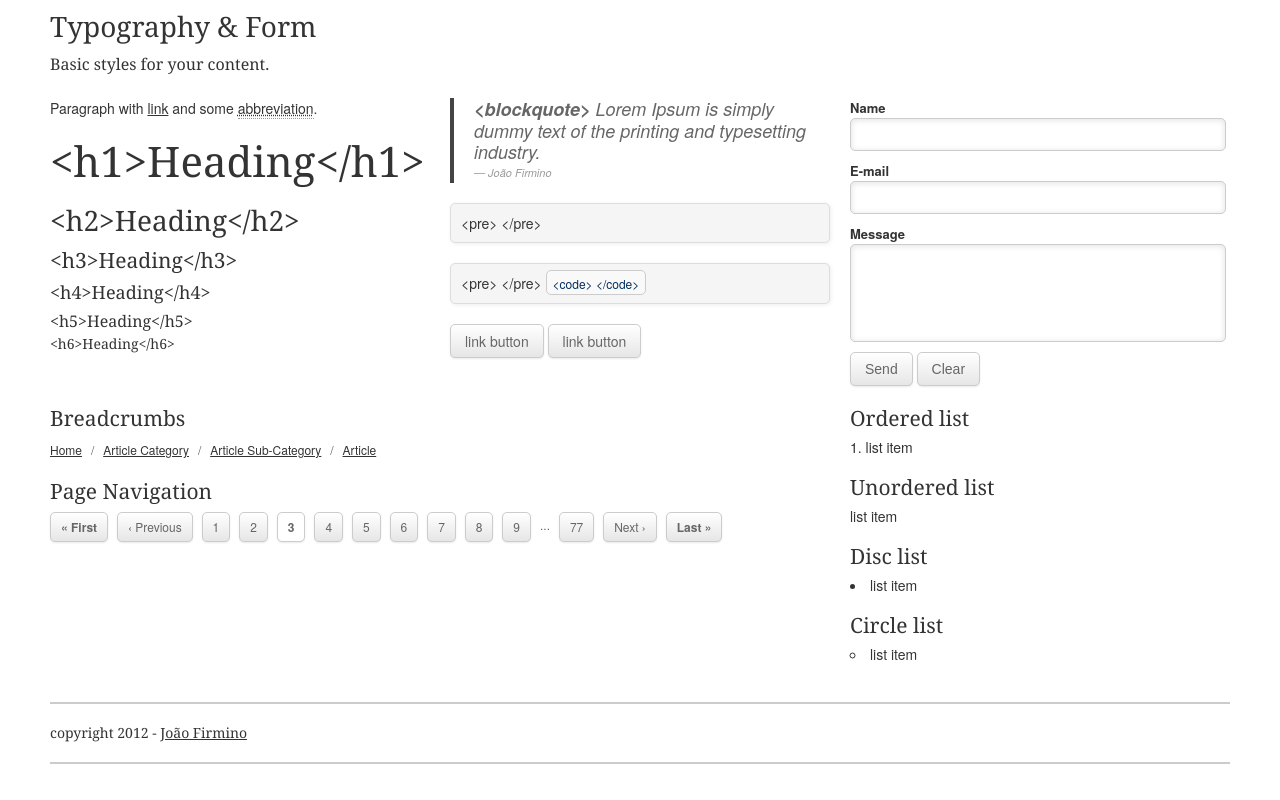
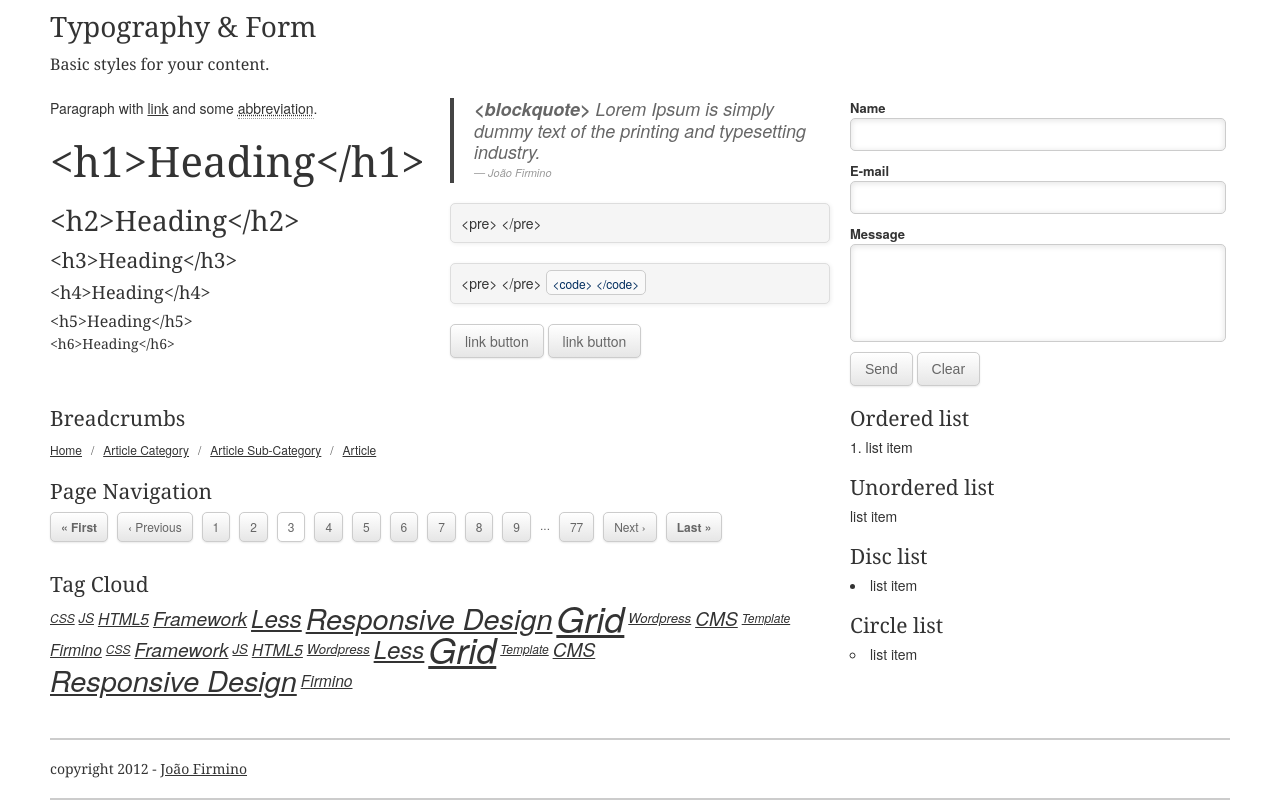
Before and after one commit to firminoweb/csshorus, a plain HTML site: page index.html in a window 1280 px wide. Shown: the part 1260-2060 px from the top of the page. Before the commit the page ends 2024 px from the top, so only its background shows below. Drawn offline with Linux system fonts and the light colour scheme.

Commit message:
tagcloud issues

```diff
--- a/_css/horus.css
+++ b/_css/horus.css
@@ -2,7 +2,7 @@
 * CSS Horus V0.7.8 Alpha
 * Copyright 2012, João Firmino
 * http://csshor.us
-* 12/09/2012
+* 13/09/2012
 ---------------------------------------------------*/
 
 /*---------------------------------------------------
@@ -105,8 +105,9 @@ ul.circle { list-style-type:circle }
 ol { list-style:decimal inside }
 li { line-height:16px; margin-bottom:10px }
 
-.breadcrumbs li, .pagination li { font-size:12px; color:#666; display:inline; margin-right:5px }
-.pagination li { display:inline-block }
+.breadcrumbs li, .pagination li, .tagcloud li { font-size:12px; color:#666; display:inline; margin-right:5px }
+.tagcloud li { margin-right:0 }
+.pagination li, .tagcloud li { display:inline-block }
 
 a, a:visited { color:#333; text-decoration:underline; outline:0 }
 a:hover, a:focus { color:#111; text-decoration:none }
@@ -124,7 +125,19 @@ color:#333; background:#f5f5f5; background:#f5f5f5 -webkit-gradient(linear, 0 0,
 
 .pagination a { font-size:12px; padding:4px 10px }
 .pagination a.b { font-weight:bold }
-.pagination a:hover, .pagination a.active { font-weight:bold; background:#fff }
+.pagination a:hover, .pagination a.active { background:#fff }
+
+.tagcloud a { font-style:italic; vertical-align:middle; color:#333 }
+
+.tagcloud a.f14 { font-size:110% }
+.tagcloud a.f16 { font-size:130% }
+.tagcloud a.f18 { font-size:160% }
+.tagcloud a.f21 { font-size:200% }
+.tagcloud a.f24 { font-size:240% }
+.tagcloud a.f28 { font-size:300% }
+
+.tagcloud a:hover { color:#666 }
+
 
 input[type="text"], input[type="password"], input[type="email"], textarea, select {
 font-size:13px; width:92%; border:1px solid #ccc; padding:8px 12px; background:#fff; margin:0; outline:none;-moz-border-radius:5px; -webkit-border-radius:5px; border-radius:5px; display:block; margin-bottom:10px; -webkit-box-shadow: inset 0 1px 6px rgba(0, 0, 0, 0.12); -moz-box-shadow: inset 0 1px 6px rgba(0, 0, 0, 0.12); box-shadow:inset 0 1px 6px rgba(0, 0, 0, 0.12) }
--- a/_css/style.css
+++ b/_css/style.css
@@ -2,7 +2,7 @@
 * CSS Horus V0.7.8 Alpha
 * Copyright 2012, João Firmino
 * http://csshor.us
-* 12/09/2012
+* 13/09/2012
 ---------------------------------------------------*/
 
 /*---------------------------------------------------
--- a/index.html
+++ b/index.html
@@ -341,6 +341,33 @@
                     <li><a href="#" title="" class="b">Last &raquo;</a></li>
                  </ul>
 
+                 <h3>Tag Cloud</h3>
+
+                 <ul class="tagcloud">
+                    <li><a href="#" title="">CSS</a></li>
+                    <li><a href="#" title="" class="f14">JS</a></li>
+                    <li><a href="#" title="" class="f16">HTML5</a></li>
+                    <li><a href="#" title="" class="f18">Framework</a></li>
+                    <li><a href="#" title="" class="f21">Less</a></li>
+                    <li><a href="#" title="" class="f24">Responsive Design</a></li>
+                    <li><a href="#" title="" class="f28">Grid</a></li>
+                    <li><a href="#" title="" class="f14">Wordpress</a></li>
+                    <li><a href="#" title="" class="f18">CMS</a></li>
+                    <li><a href="#" title="">Template</a></li>
+                    <li><a href="#" title="" class="f16">Firmino</a></li>
+                    <li><a href="#" title="">CSS</a></li>
+                    <li><a href="#" title="" class="f18">Framework</a></li>
+                    <li><a href="#" title="" class="f14">JS</a></li>
+                    <li><a href="#" title="" class="f16">HTML5</a></li>
+                    <li><a href="#" title="" class="f14">Wordpress</a></li>
+                    <li><a href="#" title="" class="f21">Less</a></li>
+                    <li><a href="#" title="" class="f28">Grid</a></li>
+                    <li><a href="#" title="">Template</a></li>
+                    <li><a href="#" title="" class="f18">CMS</a></li>
+                    <li><a href="#" title="" class="f24">Responsive Design</a></li>
+                    <li><a href="#" title="" class="f16">Firmino</a></li>
+                 </ul>
+
              </div>
 
              <div class="col1_3">
```
